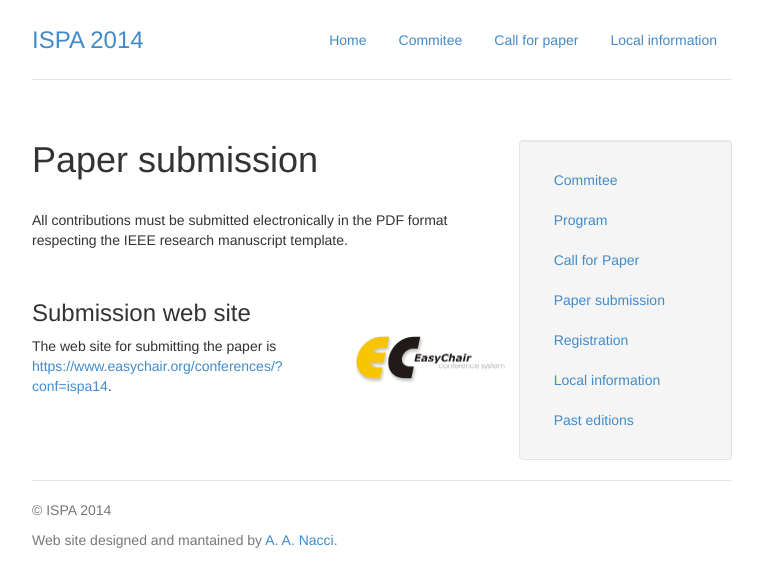
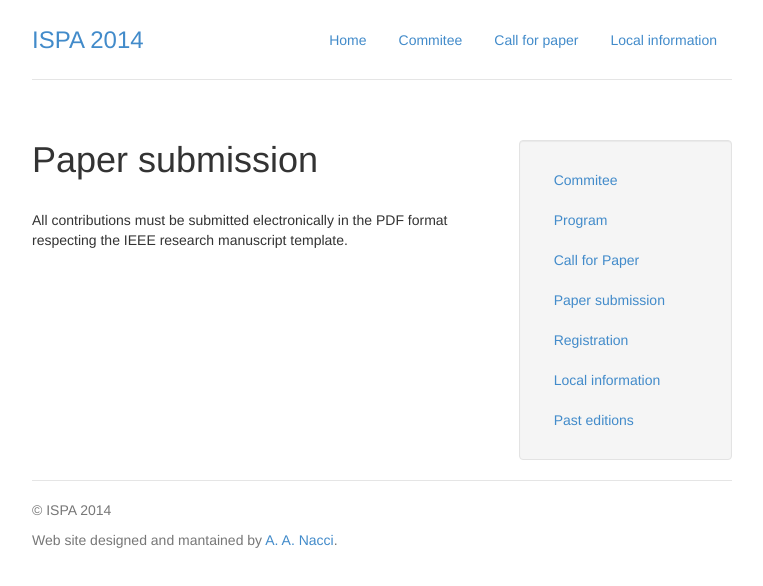
Before and after one commit to necst/ispa14, a plain HTML site: page paper_submission.html in a window 1280 px wide. Shown: the whole page, without its empty margins (258-1021 px from the left). Drawn offline with Linux system fonts and the light colour scheme.

```diff
--- a/paper_submission.html
+++ b/paper_submission.html
@@ -46,21 +46,6 @@
             <p>All contributions must be submitted electronically in the PDF format respecting the IEEE research manuscript template.<p>
 
 
-            </br>
-            <h3>Submission web site</h3>
-
-            <div class="row">
-              <div class="col-md-8">
-                <p>The web site for submitting the paper is <a href="https://www.easychair.org/conferences/?conf=ispa14" target="_blank"> https://www.easychair.org/conferences/?conf=ispa14</a>.</p>
-              </div>
-              <div class="col-md-4">
-                <img src="images/logoEC.gif" width="150px">
-              </div>
-            </div>
-
-
-
-
           </div>
 
           <div class="col-xs-6 col-md-4">
```
